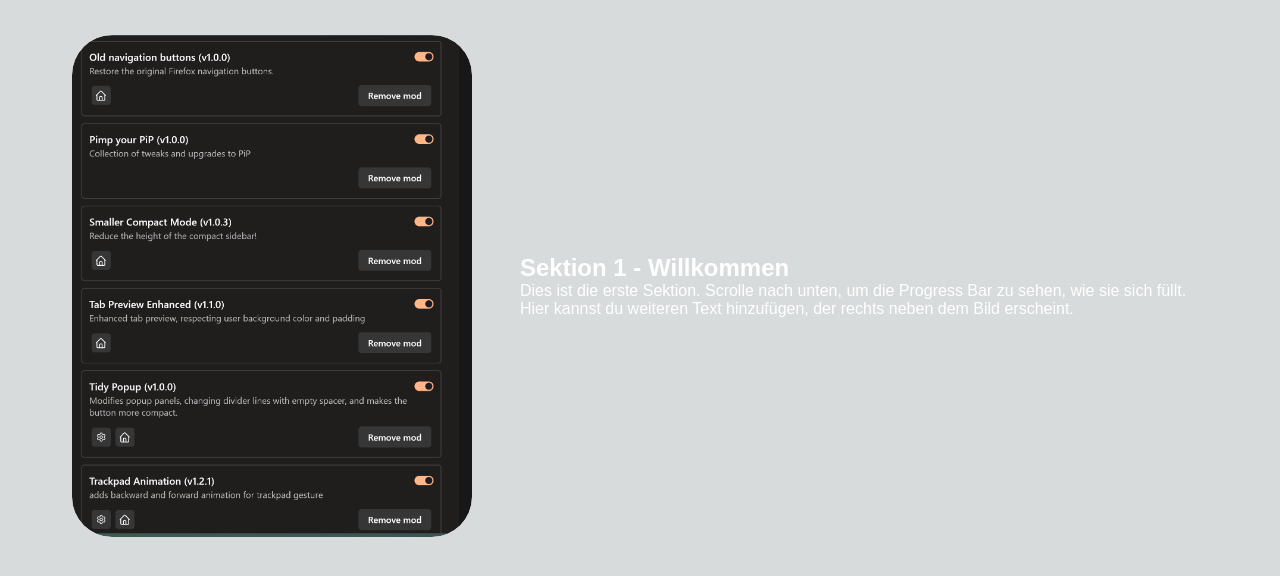
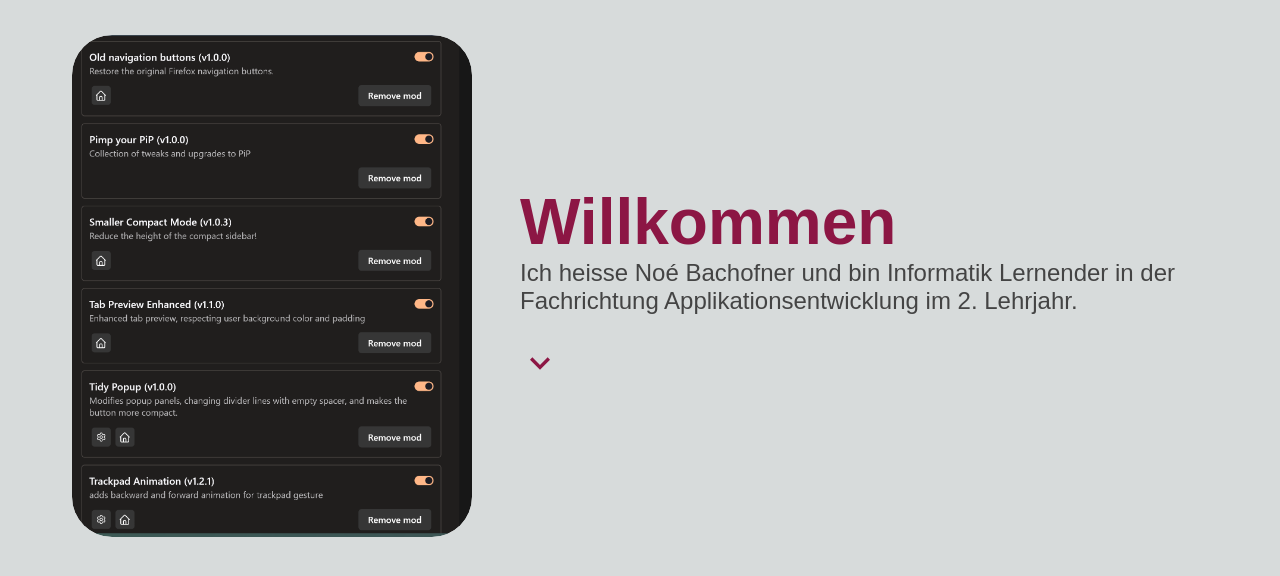
Before and after one commit to noebachofner/Portfolio_Website, a plain HTML site: page index.html in a window 1280 px wide. Shown: the part 114-690 px from the top of the page. Drawn offline with Linux system fonts and the light colour scheme.

Commit message:
Feature: Arrow with Bounce added for visual the way to go

```diff
--- a/css/general.css
+++ b/css/general.css
@@ -43,3 +43,23 @@
         height: 70px;
     }
 }
+
+.arrow-animated {
+    width: 40px;
+    height: 40px;
+    fill: #8c1644;
+    animation: bounce 2s infinite;
+    cursor: pointer;
+}
+
+@keyframes bounce {
+    0%, 20%, 50%, 80%, 100% {
+        transform: translateY(0);
+    }
+    40% {
+        transform: translateY(-10px);
+    }
+    60% {
+        transform: translateY(-5px);
+    }
+}
--- a/css/index.css
+++ b/css/index.css
@@ -194,6 +194,11 @@ section {
 #section3 { background: #d7dbdb; }
 #section4 { background: #d7dbdb; }
 
-section h1, section p {
-    color: white;
+section h1 {
+    font-size: clamp(2rem, 5vw, 4rem);
+    color: #8c1644;
 }
+section p {
+    font-size: clamp(1rem, 2.5vw, 1.5rem);
+    color: #444;
+}
--- a/index.html
+++ b/index.html
@@ -57,9 +57,12 @@
             <img src="assets/images/placeholder.png" alt="Beschreibung">
         </div>
         <div class="text-container">
-            <h1>Sektion 1 - Willkommen</h1>
-            <p>Dies ist die erste Sektion. Scrolle nach unten, um die Progress Bar zu sehen, wie sie sich füllt.</p>
-            <p>Hier kannst du weiteren Text hinzufügen, der rechts neben dem Bild erscheint.</p>
+            <h1>Willkommen</h1>
+            <p>Ich heisse Noé Bachofner und bin Informatik Lernender in der Fachrichtung Applikationsentwicklung im 2. Lehrjahr.</p>
+            <p>&nbsp</p>
+            <svg class="arrow-animated" viewBox="0 0 24 24">
+                <path d="M7.41 8.59L12 13.17l4.59-4.58L18 10l-6 6-6-6 1.41-1.41z"/>
+            </svg>
         </div>
     </div>
 </section>
```
